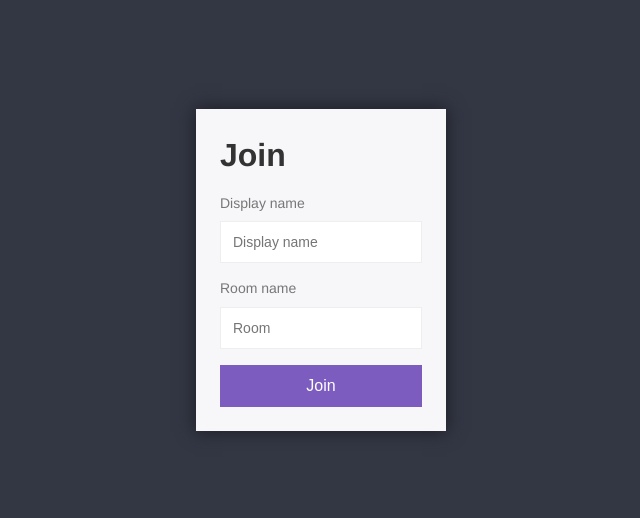
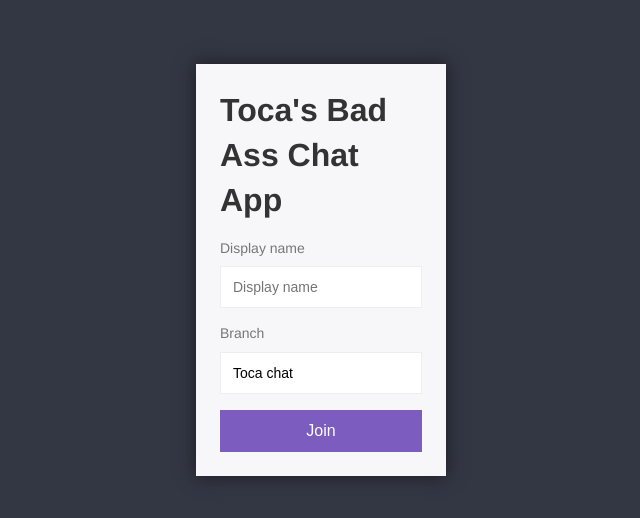
Before and after one commit to rodrigotoca/Chat_App, a website: page public/index.html in a window 1280 px wide. Shown: the part 130-648 px from the top of the page, without its empty margins (319-959 px from the left). Drawn offline with Linux system fonts and the light colour scheme.

Commit message:
minor update

```diff
--- a/public/index.html
+++ b/public/index.html
@@ -12,12 +12,12 @@
 
     <div class="centered-form">
         <div class="centered-form__box">
-            <h1>Join</h1>
+            <h1>Toca's Bad Ass Chat App</h1>
             <form action="/chat.html">
                 <label>Display name</label>
                 <input type="text" name="username" placeholder="Display name" required>
-                <label>Room name</label>
-                <input type="text" name="room" placeholder="Room" required>
+                <label>Branch</label>
+                <input type="text" name="room" placeholder="Room" value="Toca chat" readonly>
                 <button>Join</button>
             </form>
         </div>
```
